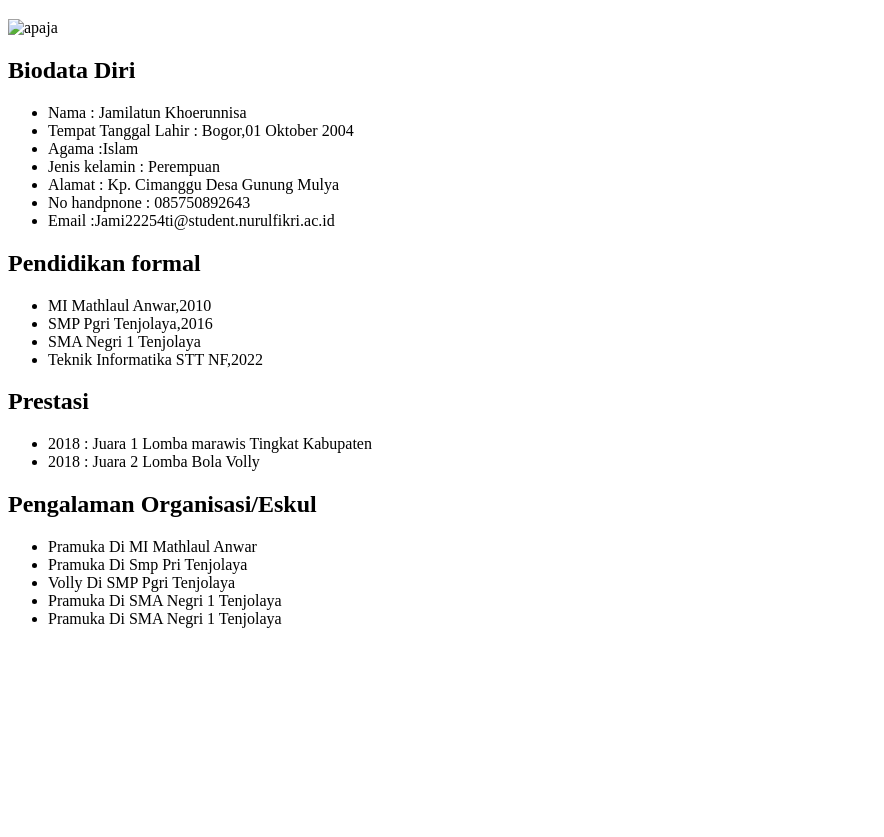
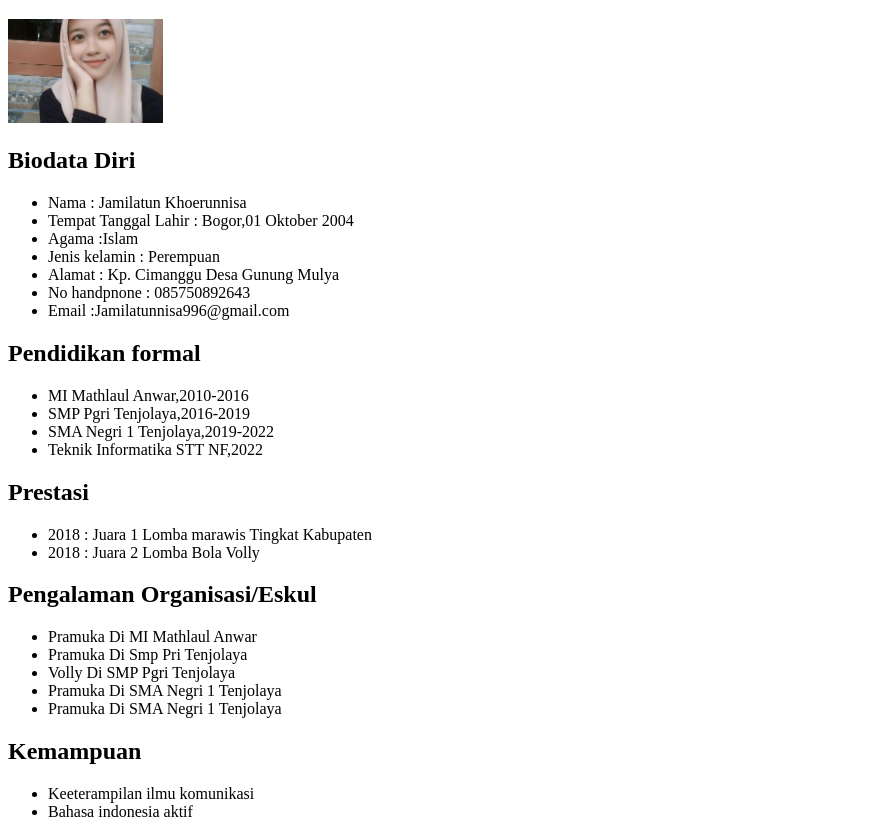
Before and after one commit to Jamilatun/pratikum-web, a plain HTML site: page myweb/hello.html in a window 1280 px wide. Shown: the part 61-898 px from the top of the page, without its empty margins (0-884 px from the left). Before the commit the page ends 800 px from the top, so only its background shows below. Drawn offline with Linux system fonts and the light colour scheme.

Commit message:
tugas mila

```diff
--- a/myweb/hello.html
+++ b/myweb/hello.html
@@ -1,11 +1,11 @@
 <!DOCTYPE html>
 <html>
     <head>
-        <title>CV JAMILATUN KHOERUNNISA</title>
+        <title>CURRICULUM VITAE</title>
     </head>
     <body>
         <h1 style="text-align:center">CV Jamilatun Khoerunnisa</h1>
-        <img src="jamilatun" alt="apaja">
+        <img hight="155" width="155" src="jamilatun.jpg.jpeg" alt="apaja">
         <h2>Biodata Diri</h2>
         <ul>
             <li>Nama : Jamilatun Khoerunnisa</li>
@@ -14,14 +14,14 @@
             <li>Jenis kelamin : Perempuan</li>
             <li>Alamat : Kp. Cimanggu Desa Gunung Mulya</li>
             <li>No handpnone : 085750892643</li>
-            <li>Email :Jami22254ti@student.nurulfikri.ac.id</li>
+            <li>Email :Jamilatunnisa996@gmail.com</li>
         </ul>
 
         <h2>Pendidikan formal</h2>
         <ul>
-            <li>MI Mathlaul Anwar,2010</li>
-            <li>SMP Pgri Tenjolaya,2016</li>
-            <li>SMA Negri 1 Tenjolaya</li>
+            <li>MI Mathlaul Anwar,2010-2016</li>
+            <li>SMP Pgri Tenjolaya,2016-2019</li>
+            <li>SMA Negri 1 Tenjolaya,2019-2022</li>
             <li>Teknik Informatika STT NF,2022</li>
         </ul>
 
@@ -40,6 +40,10 @@
             <li>Pramuka Di SMA Negri 1 Tenjolaya</li>
         </ul>
 
-    <h2></h2>
+    <h2>Kemampuan</h2>
+    <ul>
+        <li>Keeterampilan ilmu komunikasi</li>
+        <li>Bahasa indonesia aktif</li>
+    </ul>
     </body>
 </html>
```
Also changed, not shown: jamilatun.jpeg (deleted), myweb/jamilatun.jpg.jpeg (added).
